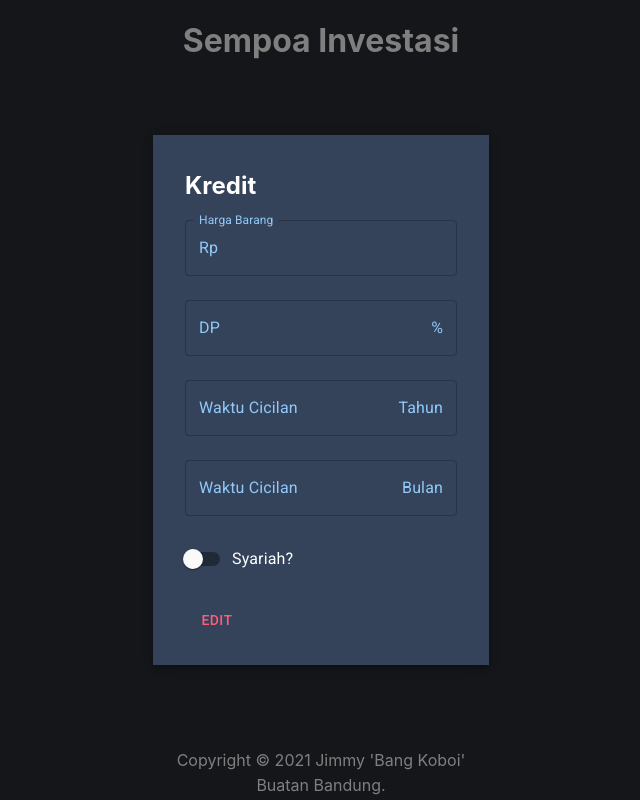
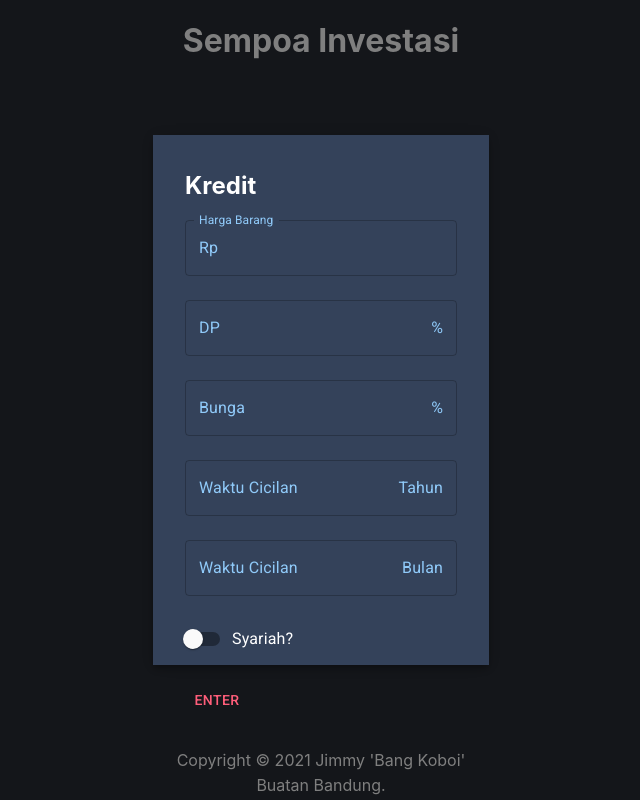
Before and after one commit to Fazatholomew/sempoainvest, a React (Create React App) app: page / in a window 1280 px wide. Shown: the whole page, without its empty margins (319-959 px from the left). Built offline with nearby package versions, Linux system fonts and the light colour scheme.

Commit message:
Connect components using state Data from App.tsx

```diff
--- a/src/App.tsx
+++ b/src/App.tsx
@@ -3,6 +3,20 @@ import { MuiThemeProvider, createMuiTheme } from '@material-ui/core/styles';
 import './App.css';
 import Answers from './containers/Answers';
 import {InvestasiModal, KreditModal} from './containers/Answers/modals';
+import {
+  anuitas,
+  generateCreditData,
+  generateInvestData,
+  loadData,
+  bigNumberConverter,
+} from './utils/calculations';
+import {
+  bigNumber,
+  dataProps,
+  dataPoint,
+  anuitasParams,
+  investDataType
+} from './utils/@types.calculations';
 
 const theme = createMuiTheme({
   palette: {
@@ -20,21 +34,67 @@ const theme = createMuiTheme({
 });
 
 function App() {
+  const initData: dataProps = {};
   const [index, setIndex] = useState(0);
-  const handleNext = () => {
-    setIndex((index + 1) % 4);
+  const [data, setData] = useState(initData);
+
+  const handleNext = (inputData?: dataProps) => {
+    if (inputData) {
+      const newDataBuffer: dataProps = { ...data, ...inputData};
+      if (newDataBuffer.saham) {
+        const filterNotNumber = (str: string): number => {
+          const matches = str.match(/(\d+)/);
+          return parseFloat(matches.join(''));
+        }
+        const {
+          kredit,
+          dp,
+          bunga,
+          bulan,
+          tahun,
+          saham,
+          frekuensi
+        }:dataProps = newDataBuffer;
+        const lama:number = (filterNotNumber(tahun as string) + (filterNotNumber(bulan as string) / 12));
+        const cashOutInterval:number = filterNotNumber(frekuensi as string);
+        const input:anuitasParams = {
+          kredit: filterNotNumber(kredit as string) * (1 - (filterNotNumber(dp as string) / 100)),
+          bungaPerBulan: filterNotNumber(bunga as string) / 100 / 12,
+          tenor: lama * 12,
+        };
+        const rawTickerData: dataPoint[] = loadData(saham as string);
+        const tickerData: number[] = rawTickerData.slice(0, input.tenor).reverse().map((currentData: dataPoint) => currentData.changes / 100);
+        const bulanan:number = anuitas(input);
+        const {investData, marginOfError}: investDataType = generateInvestData({
+          ...input,
+          bulanan,
+          tickerData,
+          cashOutInterval
+        });
+        const kreditData: number[] = generateCreditData({
+          ...input,
+          bulanan
+        });
+        newDataBuffer['investData'] = investData;
+        newDataBuffer['kreditData'] = kreditData;
+        newDataBuffer['marginOfError'] = marginOfError;
+        newDataBuffer['bulanan'] = bulanan;
+      }
+      setData(newDataBuffer);
+    }
+    setIndex((index + 1) % 2);
   };
   const modals = [
-    (<KreditModal initDisable={false} isShown={true} handleSubmit={handleNext} />),
-    (<InvestasiModal initDisable={false} isShown={true} handleSubmit={handleNext} />),
-    (<Answers />)
+    (<KreditModal initDisable={false} isShown={true} handleSubmit={handleNext} initData={data} />),
+    (<InvestasiModal initDisable={false} isShown={true} handleSubmit={handleNext} initData={data} />),
+
   ];
   return (
     <div className="App">
       <MuiThemeProvider theme={theme}>
         <header className="App-header">
           <h1>Sempoa Investasi</h1>
-          {modals[index]}
+          {data.saham ? (<Answers data={data} handleSubmit={handleNext}  />) : modals[index]}
         </header>
       </MuiThemeProvider>
       <footer>
--- a/src/containers/Answers/index.tsx
+++ b/src/containers/Answers/index.tsx
@@ -7,6 +7,7 @@ import Button from '@material-ui/core/Button';
 import Chart from '../../components/chart';
 import {InvestasiModal, KreditModal} from './modals';
 import {printNumber} from '../../utils/calculations';
+import {dataProps} from '../../utils/@types.calculations';
 
 const useStyles = makeStyles((theme: Theme) =>
   createStyles({
@@ -62,7 +63,12 @@ const useStyles = makeStyles((theme: Theme) =>
   }),
 );
 
-const Answers: React.FC = () => {
+interface Props {
+  data: dataProps,
+  handleSubmit: () => void
+};
+
+const Answers = ({data, handleSubmit}:Props): JSX.Element => {
   const targetRef = useRef();
   const paperRef = useRef();
   const [open, setOpen] = useState(null);
@@ -99,12 +105,12 @@ const Answers: React.FC = () => {
     {
       title: 'Cicilan Per Bulan',
       value: 'Rp. 500.23 Juta',
-      button: (<Button color="secondary" onClick={() => handeOpen(<KreditModal isShown={true} handleClose={handleClose} />)}>Edit</Button>)
+      button: (<Button color="secondary" onClick={() => handeOpen(<KreditModal initData={data} isShown={true} handleClose={handleClose} handleSubmit={handleSubmit} />)}>Edit</Button>)
     },
     {
       title: 'Instrumen Saham',
       value: 'ANTM',
-      button: (<Button color="primary" onClick={() => handeOpen(<InvestasiModal isShown={true} handleClose={handleClose} />)}>Edit</Button>)
+      button: (<Button color="primary" onClick={() => handeOpen(<InvestasiModal initData={data} isShown={true} handleClose={handleClose} handleSubmit={handleSubmit} />)}>Edit</Button>)
     },
     {
       title: 'Keuntungan',
--- a/src/containers/Answers/modals.tsx
+++ b/src/containers/Answers/modals.tsx
@@ -13,6 +13,7 @@ import Button from '@material-ui/core/Button';
 import FormControlLabel from '@material-ui/core/FormControlLabel';
 import Switch from '@material-ui/core/Switch';
 import { createStyles, makeStyles, Theme } from '@material-ui/core/styles';
+import {dataProps} from '../../utils/@types.calculations';
 
 const useStyles = makeStyles((theme: Theme) =>
   createStyles({
@@ -47,40 +48,60 @@ interface modalProps {
   isShown: boolean;
   handleClose?: () => void;
   initDisable?: boolean;
-  handleSubmit?: () => void;
+  handleSubmit?: (data: dataProps) => void;
+  initData?: dataProps;
 };
 
-const KreditModal = ({isShown, handleClose=() => (null), handleSubmit, initDisable=true}: modalProps) => {
+const KreditModal = ({isShown, handleClose=() => (null), handleSubmit, initDisable=true, initData}: modalProps) => {
   const [disable, setDisable] = useState(initDisable);
+  const [data, setData] = useState(initData);
   const handleDisable = () => {
-    if (handleSubmit) {
-      handleSubmit();
-    }
     setDisable(!disable);
-  }
+  };
+  const submit = (submitData: dataProps) => {
+    handleSubmit(submitData);
+      if (handleClose) {
+        handleClose();
+      }
+  };
+  const handleChange = (newData: any, dataKey: string) => {
+    const newDataBuffer: dataProps = {...data};
+    newDataBuffer[dataKey] = newData;
+    setData(newDataBuffer);
+  };
   const classes = useStyles();
   const renderTextField = [
     {
       label: 'Harga Barang',
-      startAdornment: 'Rp'
+      startAdornment: 'Rp',
+      dataKey: 'kredit'
     },
     {
       label: 'DP',
-      endAdornment: '%'
+      endAdornment: '%',
+      dataKey: 'dp'
+    },
+    {
+      label: 'Bunga',
+      endAdornment: '%',
+      dataKey: 'bunga'
     },
     {
       label: 'Waktu Cicilan',
-      endAdornment: 'Tahun'
+      endAdornment: 'Tahun',
+      dataKey: 'tahun'
     },
     {
       label: 'Waktu Cicilan',
-      endAdornment: 'Bulan'
+      endAdornment: 'Bulan',
+      dataKey: 'bulan'
     },
   ].map((textData) => (
     <Grid item xs={12}>
       <TextField
         label={textData.label}
         id="filled-start-adornment"
+        value={data[textData.dataKey] || ''}
         fullWidth
         disabled={disable}
         InputProps={{
@@ -93,6 +114,7 @@ const KreditModal = ({isShown, handleClose=() => (null), handleSubmit, initDisab
         type="numeric"
         color="secondary"
         key={textData.label}
+        onChange={(event) => handleChange(event.target.value, textData.dataKey)}
       />
     </Grid>
   ));
@@ -116,12 +138,19 @@ const KreditModal = ({isShown, handleClose=() => (null), handleSubmit, initDisab
               {renderTextField}
               <Grid item xs={12}>
                 <FormControlLabel
-                  control={<Switch disabled={disable} color="secondary" name="syariah" />}
+                  control={
+                    <Switch
+                      checked={Boolean(data.syariah)}
+                      disabled={disable}
+                      color="secondary"
+                      name="syariah"
+                      onChange={(event) => handleChange(event.target.checked, 'syariah')}
+                    />}
                   label="Syariah?"
                 />
               </Grid>
               <Grid item xs={12}>
-                <Button color="secondary" onClick={handleDisable}>Edit</Button>
+                <Button color="secondary" onClick={disable ? handleDisable : () => submit(data)}>{disable ? 'Edit' : 'Enter'}</Button>
               </Grid>
             </Grid>
           </div>
@@ -130,15 +159,24 @@ const KreditModal = ({isShown, handleClose=() => (null), handleSubmit, initDisab
   );
 };
 
-const InvestasiModal = ({isShown, handleClose, handleSubmit, initDisable=true}: modalProps) => {
+const InvestasiModal = ({isShown, handleClose, handleSubmit, initDisable=true, initData}: modalProps) => {
   const classes = useStyles();
   const [disable, setDisable] = useState(initDisable);
+  const [data, setData] = useState(initData);
   const handleDisable = () => {
-    if (handleSubmit) {
-      handleSubmit();
-    }
     setDisable(!disable);
-  }
+  };
+  const submit = (submitData: dataProps) => {
+    handleSubmit(submitData);
+      if (handleClose) {
+        handleClose();
+      }
+  };
+  const handleChange = (newData: any, dataKey: string) => {
+    const newDataBuffer: dataProps = {...data};
+    newDataBuffer[dataKey] = newData;
+    setData(newDataBuffer);
+  };
   const renderMenuitem = ['AATM', 'AAPL', 'TSLA'].map((saham) => <MenuItem key={saham} value={saham}>{saham}</MenuItem>);
   return (
     <Modal
@@ -162,10 +200,12 @@ const InvestasiModal = ({isShown, handleClose, handleSubmit, initDisable=true}:
                   <InputLabel id="saham">Saham</InputLabel>
                   <Select
                     labelId="saham"
+                    value={data.saham || ''}
                     id="saham-select"
                     label="Saham"
                     disabled={disable}
-                    className={classes.textField}>
+                    className={classes.textField}
+                    onChange={(event) => handleChange(event.target.value, 'saham')}>
                       {renderMenuitem}
                   </Select>
                 </FormControl>
@@ -176,6 +216,7 @@ const InvestasiModal = ({isShown, handleClose, handleSubmit, initDisable=true}:
                   id="filled-start-adornment"
                   fullWidth
                   disabled={disable}
+                  onChange={(event) => handleChange(event.target.value, 'frekuensi')}
                   InputProps={{
                     endAdornment: (<InputAdornment className={classes.textField} position="end">Bulan</InputAdornment>),
                     className: classes.textField
@@ -184,10 +225,11 @@ const InvestasiModal = ({isShown, handleClose, handleSubmit, initDisable=true}:
                   variant="outlined"
                   type="numeric"
                   color="primary"
+                  value={data.frekuensi || 1}
                 />
               </Grid>
               <Grid item xs={12}>
-                <Button color="primary" onClick={handleDisable}>Edit</Button>
+                <Button color="primary" onClick={disable ? handleDisable : () => submit(data)}>{disable ? 'Edit' : 'Enter'}</Button>
               </Grid>
             </Grid>
           </div>
--- a/src/utils/@types.calculations.ts
+++ b/src/utils/@types.calculations.ts
@@ -101,3 +101,7 @@ export interface investDataType {
    */
   marginOfError: [number, number][];
 }
+
+export interface dataProps {
+  [key: string]: string | number | boolean | any;
+};
```
Also changed, not shown: 1 other file (tests, documents, lock files or other folders).
